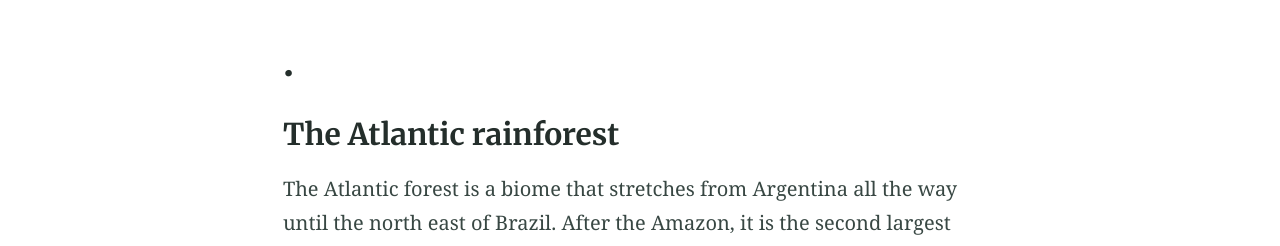
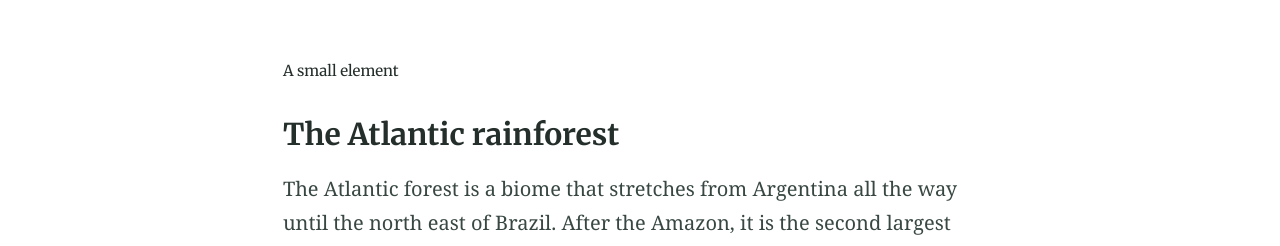
Before and after one commit to lagamangue/lagamangue.github.io, a Jekyll site: the page built from elements.md, in a window 1280 px wide. Shown: the part 424-670 px from the top of the page. Built offline with Jekyll 4.4.1, drawn with Linux system fonts in a browser that asks for light colours.

Commit message:
Update elements.md

```diff
--- a/elements.md
+++ b/elements.md
@@ -1,5 +1,5 @@
 ---
-title: .
+title: <small>A small element</small>
 feature_text: |
 feature_image: "https://pbs.twimg.com/profile_banners/3039043528/1607631634/1500x500"
 ---
```
